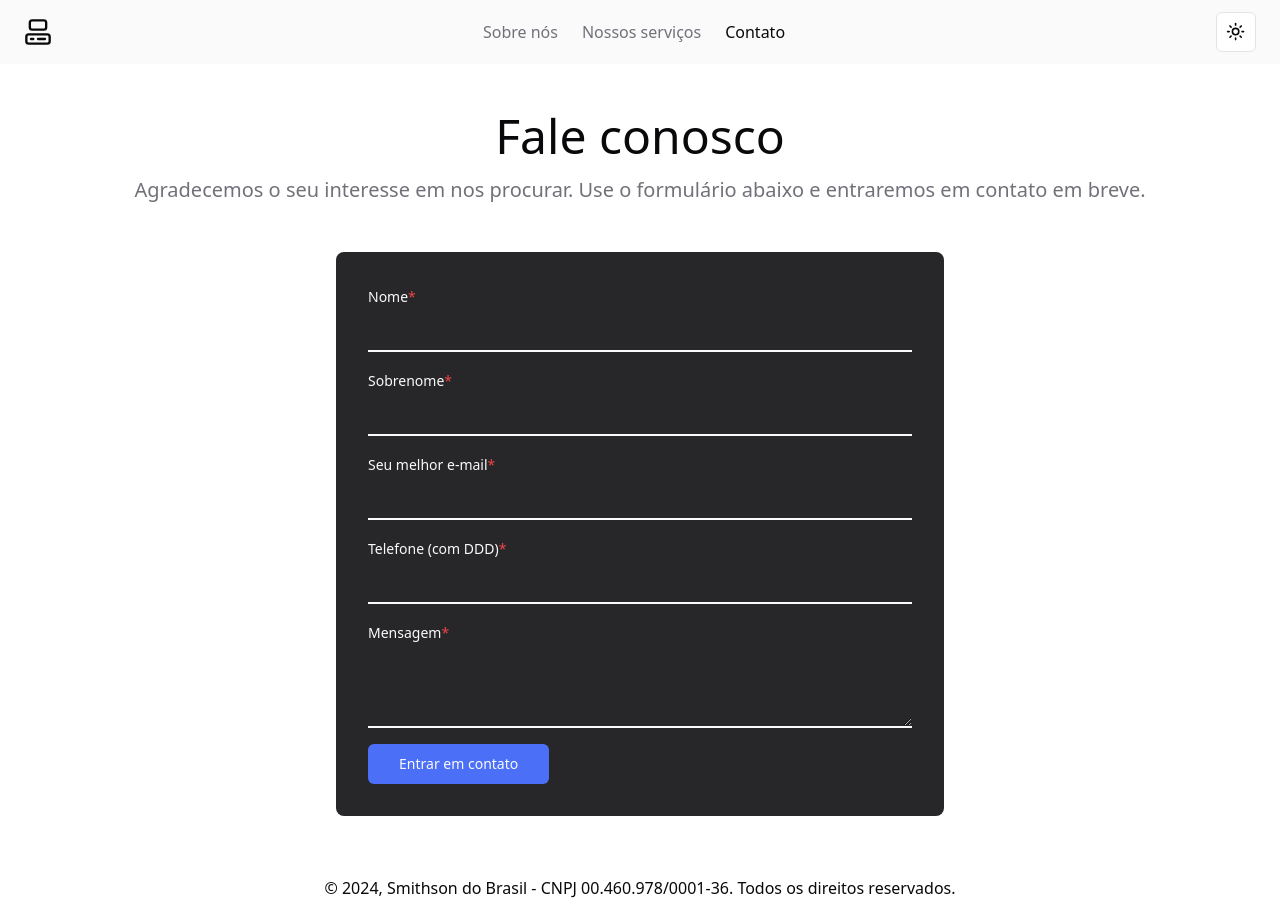
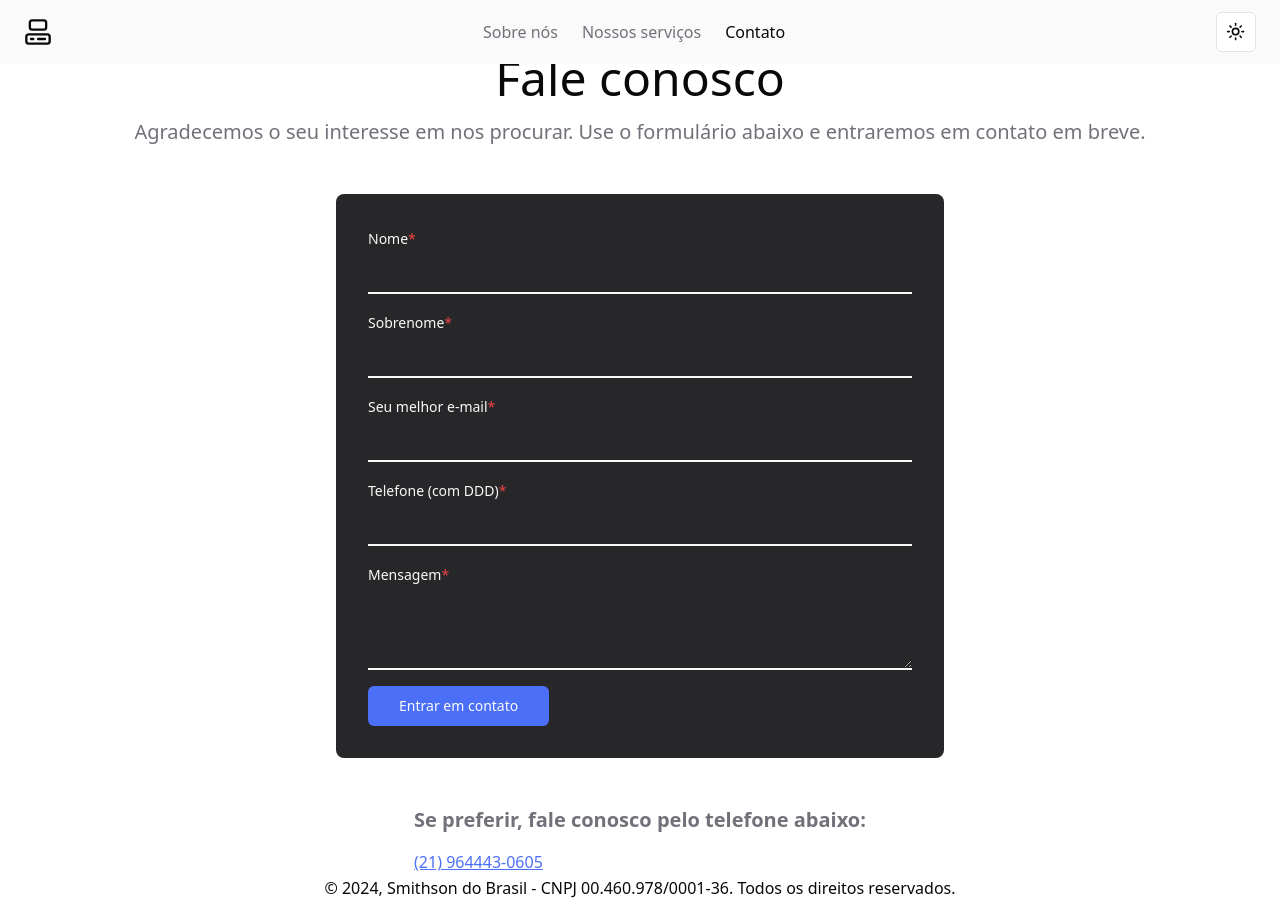
Before and after one commit to Smithson-do-Brasil/smithson-do-brasil, a React (Vite) app: page /contact in a window 1280 px wide. Built offline with nearby package versions, Linux system fonts and the light colour scheme.

Commit message:
feat: create a tel on contact page

```diff
--- a/src/pages/Contact/components/form.tsx
+++ b/src/pages/Contact/components/form.tsx
@@ -22,6 +22,7 @@ export function Form() {
     register,
     handleSubmit,
     formState: { isSubmitting },
+    reset,
   } = useForm<ContactForm>()
 
   async function handleSignUp(data: ContactForm) {
@@ -34,10 +35,13 @@ export function Form() {
         duration: 5000,
         icon: '📬',
       })
+
+      reset()
     } catch {
       toast.error('Erro ao cadastrar restaurante.')
     }
   }
+
   return (
     <form
       onSubmit={handleSubmit(handleSignUp)}
@@ -50,8 +54,8 @@ export function Form() {
         <Input
           id="firstName"
           type="text"
+          className="rounded-none border-x-0 border-b-2 border-t-0 border-b-zinc-50 bg-zinc-800 pl-0 font-medium text-zinc-50 focus-visible:shadow-transparent focus-visible:ring-transparent focus-visible:ring-offset-0"
           {...register('firstName')}
-          className="rounded-none border-x-0 border-b-2 border-t-0 border-b-zinc-50 bg-zinc-800 pl-0 font-medium text-zinc-50 focus-visible:shadow-transparent focus-visible:ring-transparent focus-visible:ring-offset-0"
         />
       </div>
       <div className="space-y-1">
@@ -61,8 +65,8 @@ export function Form() {
         <Input
           id="lastName"
           type="text"
+          className="rounded-none border-x-0 border-b-2 border-t-0 border-b-zinc-50 bg-zinc-800 pl-0 font-medium text-zinc-50 focus-visible:shadow-transparent focus-visible:ring-transparent focus-visible:ring-offset-0"
           {...register('lastName')}
-          className="rounded-none border-x-0 border-b-2 border-t-0 border-b-zinc-50 bg-zinc-800 pl-0 font-medium text-zinc-50 focus-visible:shadow-transparent focus-visible:ring-transparent focus-visible:ring-offset-0"
         />
       </div>
       <div className="space-y-1">
@@ -72,8 +76,8 @@ export function Form() {
         <Input
           id="email"
           type="text"
+          className="rounded-none border-x-0 border-b-2 border-t-0 border-b-zinc-50 bg-zinc-800 pl-0 font-medium text-zinc-50 focus-visible:shadow-transparent focus-visible:ring-transparent focus-visible:ring-offset-0"
           {...register('email')}
-          className="rounded-none border-x-0 border-b-2 border-t-0 border-b-zinc-50 bg-zinc-800 pl-0 font-medium text-zinc-50 focus-visible:shadow-transparent focus-visible:ring-transparent focus-visible:ring-offset-0"
         />
       </div>
       <div className="space-y-1">
@@ -83,8 +87,8 @@ export function Form() {
         <Input
           id="tel"
           type="tel"
+          className="rounded-none border-x-0 border-b-2 border-t-0 border-b-zinc-50 bg-zinc-800 pl-0 font-medium text-zinc-50 focus-visible:shadow-transparent focus-visible:ring-transparent focus-visible:ring-offset-0"
           {...register('tel')}
-          className="rounded-none border-x-0 border-b-2 border-t-0 border-b-zinc-50 bg-zinc-800 pl-0 font-medium text-zinc-50 focus-visible:shadow-transparent focus-visible:ring-transparent focus-visible:ring-offset-0"
         />
       </div>
       <div className="space-y-1">
@@ -93,8 +97,8 @@ export function Form() {
         </Label>
         <Textarea
           id="message"
+          className="rounded-none border-x-0 border-b-2 border-t-0 border-b-zinc-50 bg-zinc-800 pl-0 font-medium text-zinc-50 focus-visible:shadow-transparent focus-visible:ring-transparent focus-visible:ring-offset-0"
           {...register('message')}
-          className="rounded-none border-x-0 border-b-2 border-t-0 border-b-zinc-50 bg-zinc-800 pl-0 font-medium text-zinc-50 focus-visible:shadow-transparent focus-visible:ring-transparent focus-visible:ring-offset-0"
         />
       </div>
       <Button
--- a/src/pages/Contact/index.tsx
+++ b/src/pages/Contact/index.tsx
@@ -17,6 +17,21 @@ export function Contact() {
         </div>
 
         <Form />
+
+        <div className="flex flex-col gap-4">
+          <h1 className="text-xl font-bold text-muted-foreground">
+            Se preferir, fale conosco pelo telefone abaixo:
+          </h1>
+
+          <a
+            href="https://api.whatsapp.com/send?phone=5521964430605&text=Boa%20tarde%20Marcelo,%20gostaria%20de%20tirar%20d%C3%BAvidas%20com%20voc%C3%AA."
+            className="w-max text-[#4C6FF7] underline"
+            target="_blank"
+            rel="noreferrer"
+          >
+            (21) 964443-0605
+          </a>
+        </div>
       </div>
     </>
   )
```
